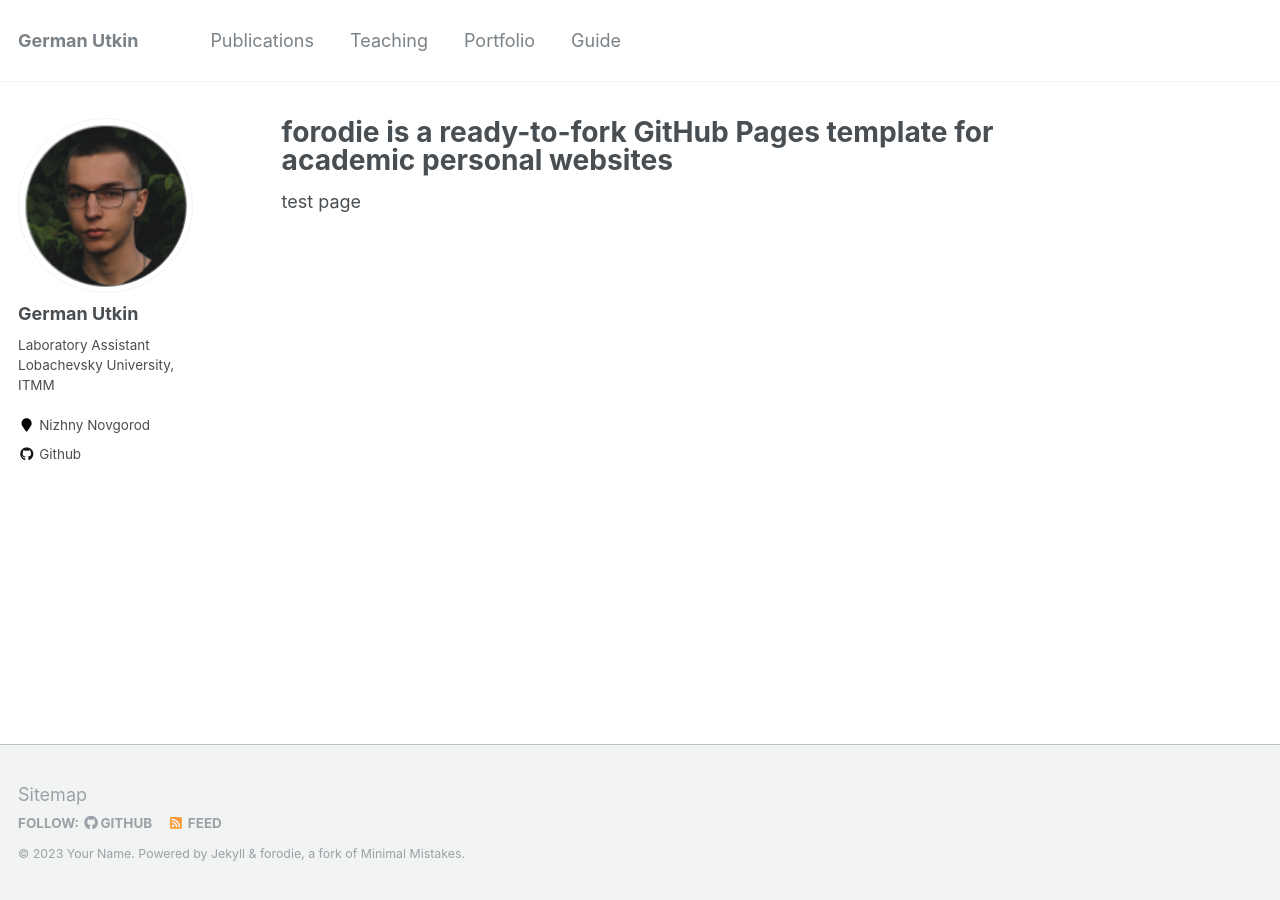
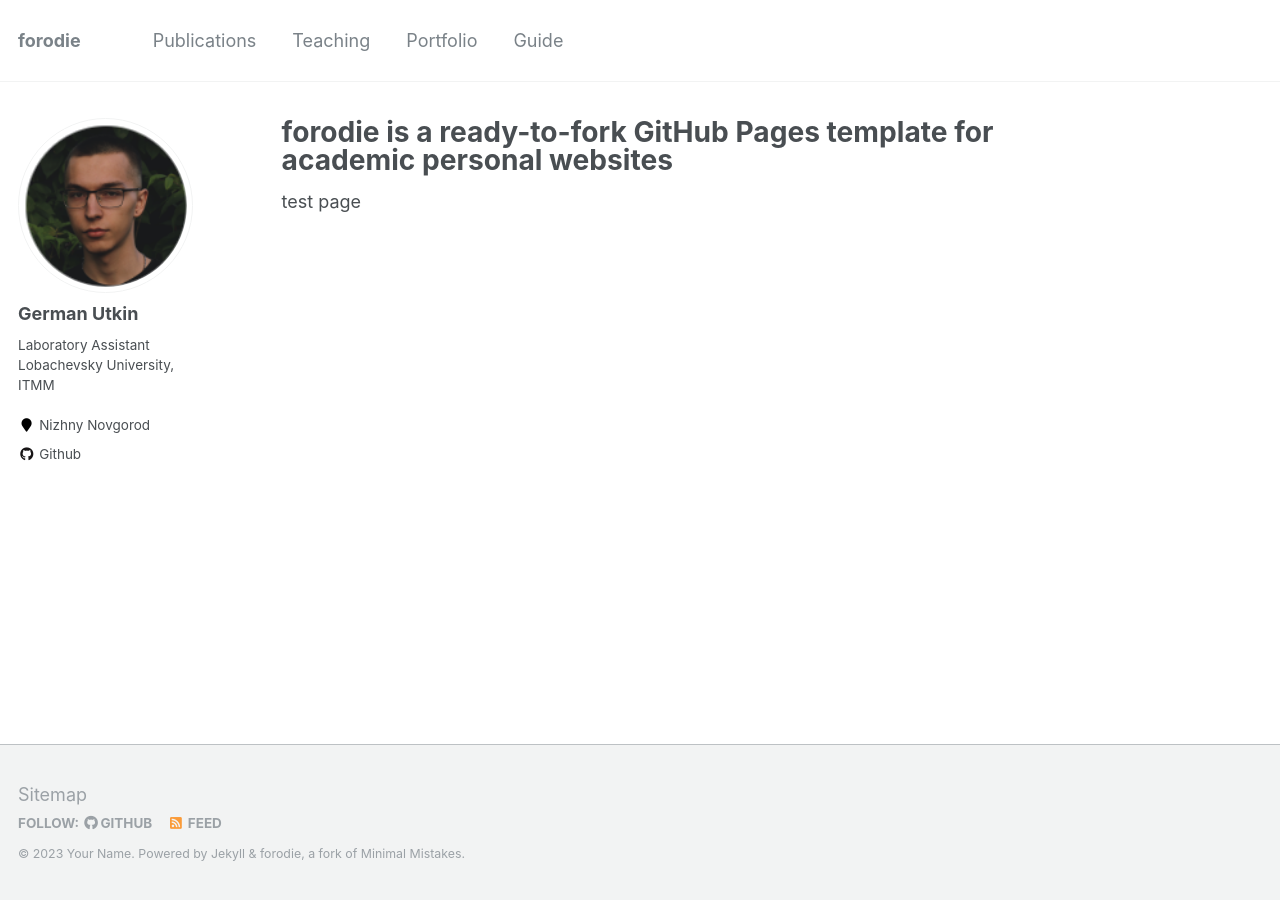
Before and after one commit to forodie/forodie.github.io, a Jekyll site: the page built from _pages/about.md, in a window 1280 px wide. Built offline with Jekyll 4.4.1, drawn with Linux system fonts in a browser that asks for light colours.

Commit message:
Update _config.yml

```diff
--- a/_config.yml
+++ b/_config.yml
@@ -7,7 +7,7 @@
 
 # Site Settings
 locale                   : "en-US"
-title                    : "German Utkin"
+title                    : "forodie"
 title_separator          : "-"
 name                     : &name "Your Name"
 description              : &description "personal description"
```
